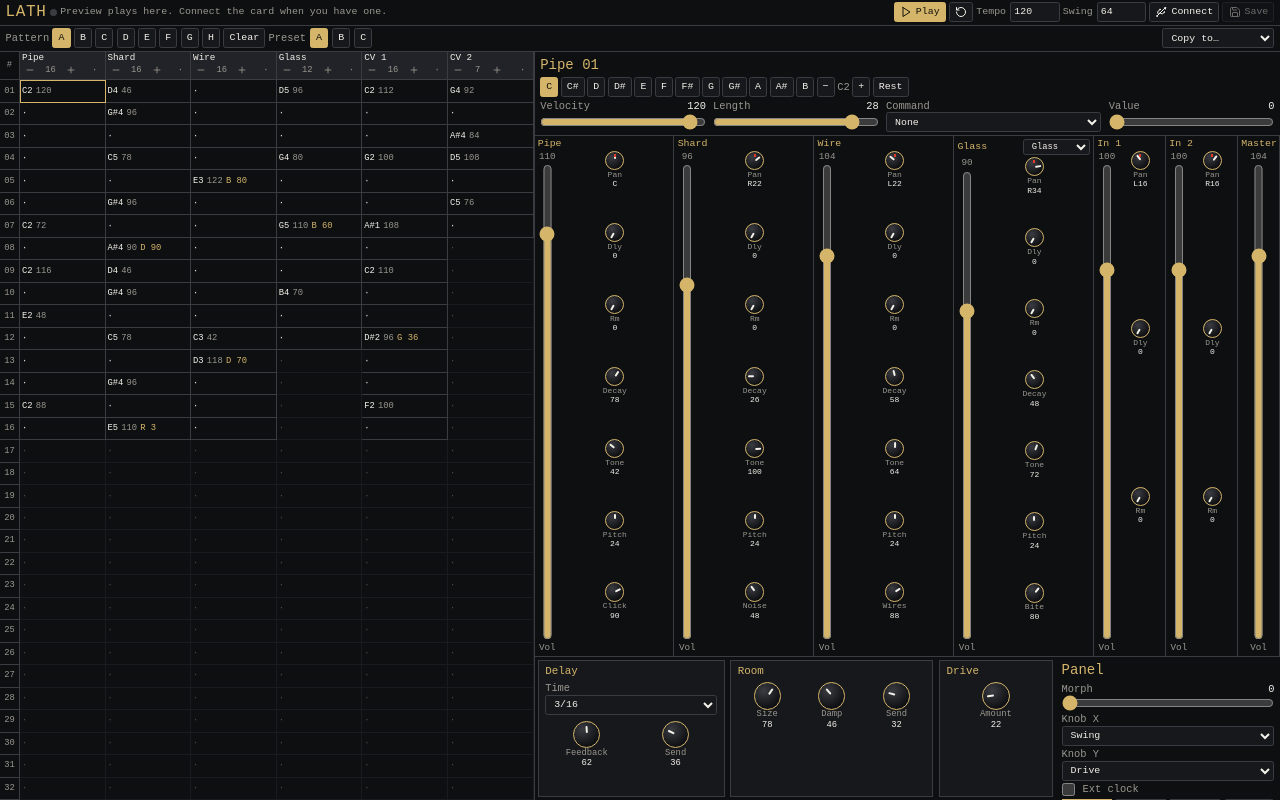
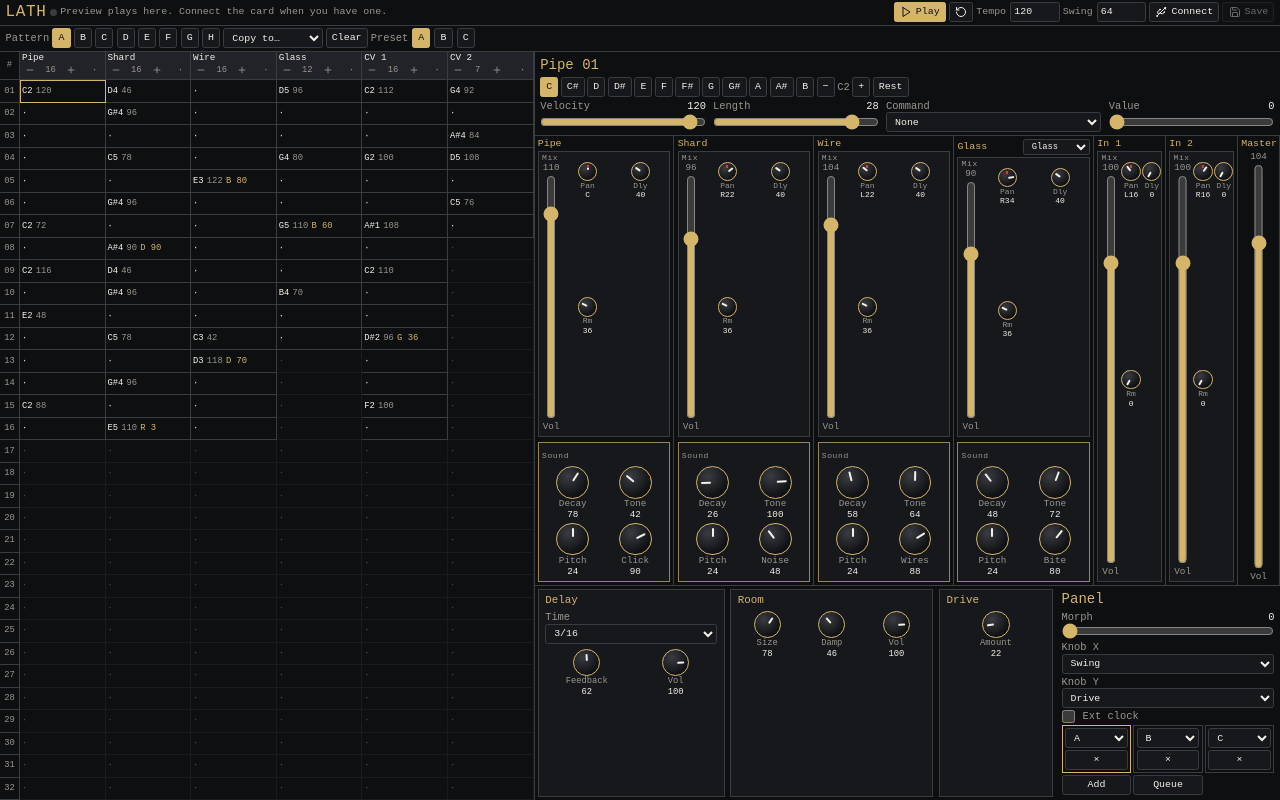
Before and after one commit to gordonbleu-modular/lath, a React (Vite) app: page / in a window 1280 px wide. Built offline with nearby package versions, Linux system fonts and the light colour scheme.

Commit message:
Reverb and UI changes

```diff
--- a/public/lath-worklet.js
+++ b/public/lath-worklet.js
@@ -5,8 +5,9 @@ function createEngine(sr) {
   const delayLen = Math.floor(sr);
   const delay = new Float32Array(delayLen);
   let delayW = 0;
-  const combLen = [0.031, 0.037, 0.041, 0.047].map((t) => Math.floor(sr * t));
-  const comb = combLen.map((n) => new Float32Array(n));
+  const combBase = [2200, 2800, 3400, 4000].map((n) => Math.max(64, Math.floor((n * sr) / 48000)));
+  const combMax = combBase.map((n) => Math.floor((n * 163) / 128) + 1);
+  const comb = combMax.map((n) => new Float32Array(n));
   const combI = [0, 0, 0, 0];
   const combLp = [0, 0, 0, 0];
   const apLen = [Math.floor(sr * 0.005), Math.floor(sr * 0.0017)];
@@ -425,7 +426,7 @@ function createEngine(sr) {
     if (r < 0) r += delayLen;
     const wet = delay[r | 0];
     const fb = (project.delay.fb / 127) * 0.82;
-    const din = bus * (project.delay.mix / 127) + extraD;
+    const din = extraD;
     let rec = din + wet * fb;
     rec = Math.tanh(rec);
     delay[delayW] = rec;
@@ -435,20 +436,27 @@ function createEngine(sr) {
     if (r2 < 0) r2 += delayLen;
     const wetR = delay[r2 | 0];
 
-    const size = 0.45 + (project.room.size / 127) * 0.7;
-    const damp = 0.2 + (project.room.damp / 127) * 0.7;
-    const rin = (bus * (project.room.mix / 127) + extraB) * 0.4;
-    let tank = 0;
+    const sz = project.room.size | 0;
+    const freeze = sz >= 124;
+    const damp = (20 + ((project.room.damp | 0) >> 1)) / 256;
+    const roomFb = Math.min(246, 160 + ((sz * 90) >> 7)) / 256;
+    const rin = extraB * (freeze ? 0.08 : 0.55);
+    let tankL = 0;
+    let tankR = 0;
     for (let c = 0; c < 4; c++) {
-      const len = Math.max(32, Math.floor(combLen[c] * size));
+      const len = Math.max(32, Math.min(combMax[c] - 1, Math.floor((combBase[c] * (36 + sz)) / 128)));
       const idx = combI[c] % len;
       const y = comb[c][idx];
       combLp[c] += (y - combLp[c]) * damp;
-      const fbC = 0.55 + (project.room.size / 127) * 0.3;
-      comb[c][idx] = rin + combLp[c] * fbC;
+      const loop = freeze ? y : combLp[c] * roomFb;
+      let w = rin + loop;
+      w = Math.tanh(w);
+      comb[c][idx] = w;
       combI[c] = idx + 1;
-      tank += y;
+      if (c & 1) tankR += y;
+      else tankL += y;
     }
+    let tank = (tankL + tankR) * 0.5;
     for (let a = 0; a < 2; a++) {
       const y = ap[a][apI[a]];
       ap[a][apI[a]] = tank + y * 0.5;
@@ -456,9 +464,13 @@ function createEngine(sr) {
       apI[a]++;
       if (apI[a] >= apLen[a]) apI[a] = 0;
     }
+    tankL += tank * 0.5;
+    tankR += tank * 0.5;
     const master = (project.master / 127) * 0.85 * monitor;
-    let L = (dryL + wet * 0.55 + tank * 0.18) * master;
-    let R = (dryR + wetR * 0.55 + tank * 0.18) * master;
+    const dVol = (project.delay.mix || 0) / 127;
+    const rVol = (project.room.mix || 0) / 127;
+    let L = (dryL + wet * 0.55 * dVol + tankL * 0.28 * rVol) * master;
+    let R = (dryR + wetR * 0.55 * dVol + tankR * 0.28 * rVol) * master;
     if (L > 1) L = 1;
     if (L < -1) L = -1;
     if (R > 1) R = 1;
--- a/src/components/lath-tracker.tsx
+++ b/src/components/lath-tracker.tsx
@@ -172,14 +172,9 @@ export function LathTracker() {
             {String.fromCharCode(65 + i)}
           </button>
         ))}
-        <button className="btn" onClick={() => clearPattern()} aria-label="Clear this pattern">
-          Clear
-        </button>
-        <Banks scene={project.scene} />
         <select
           aria-label="Copy to"
-          className="ml-auto"
-          style={{ width: "7rem" }}
+          className="copy"
           value=""
           onChange={(e) => {
             if (e.target.value) copyPattern(Number(e.target.value));
@@ -192,6 +187,10 @@ export function LathTracker() {
             </option>
           ))}
         </select>
+        <button className="btn" onClick={() => clearPattern()} aria-label="Clear this pattern">
+          Clear
+        </button>
+        <Banks scene={project.scene} />
       </div>
 
       <div className="stage">
@@ -311,11 +310,16 @@ export function LathTracker() {
             {["In 1", "In 2"].map((label, i) => (
               <section key={label} className="chan jack">
                 <h2>{label}</h2>
-                <div className="chan-grid jack-grid">
+                <div className="chan-body">
+                  <div className="mix-box">
+                    <span className="box-label">Mix</span>
+                    <div className="mix-controls">
                       <Fader label="Vol" min={0} max={127} value={bank.mix[4 + i].level} onChange={(v) => setMix(4 + i, "level", v)} />
                       <Knob pan label="Pan" min={0} max={127} value={bank.mix[4 + i].pan} onChange={(v) => setMix(4 + i, "pan", v)} />
                       <Knob label="Dly" min={0} max={127} value={bank.inSend[i].d} onChange={(v) => setInSend(i, "d", v)} />
                       <Knob label="Rm" min={0} max={127} value={bank.inSend[i].r} onChange={(v) => setInSend(i, "r", v)} />
+                    </div>
+                  </div>
                 </div>
               </section>
             ))}
@@ -339,15 +343,15 @@ export function LathTracker() {
               </label>
               <div className="fx-knobs">
                 <Knob label="Feedback" min={0} max={127} value={bank.delay.fb} onChange={(v) => setDelay("fb", v)} />
-                <Knob label="Send" min={0} max={127} value={bank.delay.mix} onChange={(v) => setDelay("mix", v)} />
+                <Knob label="Vol" min={0} max={127} value={bank.delay.mix} onChange={(v) => setDelay("mix", v)} />
               </div>
             </section>
             <section className="fx-group">
               <h3>Room</h3>
               <div className="fx-knobs">
-                <Knob label="Size" min={0} max={127} value={bank.room.size} onChange={(v) => setRoom("size", v)} />
+                <Knob label={bank.room.size >= 124 ? "Freeze" : bank.room.size >= 96 ? "Hall" : "Size"} min={0} max={127} value={bank.room.size} onChange={(v) => setRoom("size", v)} />
                 <Knob label="Damp" min={0} max={127} value={bank.room.damp} onChange={(v) => setRoom("damp", v)} />
-                <Knob label="Send" min={0} max={127} value={bank.room.mix} onChange={(v) => setRoom("mix", v)} />
+                <Knob label="Vol" min={0} max={127} value={bank.room.mix} onChange={(v) => setRoom("mix", v)} />
               </div>
             </section>
             <section className="fx-group">
@@ -443,15 +447,25 @@ function Instrument({
           </select>
         ) : null}
       </h2>
-      <div className="chan-grid">
+      <div className="chan-body">
+        <div className="mix-box">
+          <span className="box-label">Mix</span>
+          <div className="mix-controls">
             <Fader label="Vol" min={0} max={127} value={level} onChange={(v) => setMix(i, "level", v)} />
             <Knob pan label="Pan" min={0} max={127} value={pan} onChange={(v) => setMix(i, "pan", v)} />
             <Knob label="Dly" min={0} max={127} value={voice.sendD || 0} onChange={(v) => setVoice(i, "sendD", v)} />
             <Knob label="Rm" min={0} max={127} value={voice.sendR || 0} onChange={(v) => setVoice(i, "sendR", v)} />
+          </div>
+        </div>
+        <div className="sound-box">
+          <span className="box-label">Sound</span>
+          <div className="sound-knobs">
             <Knob label="Decay" min={1} max={127} value={voice.decay} onChange={(v) => setVoice(i, "decay", v)} />
             <Knob label="Tone" min={0} max={127} value={voice.tone} onChange={(v) => setVoice(i, "tone", v)} />
             <Knob label="Pitch" min={0} max={48} value={voice.pitch} onChange={(v) => setVoice(i, "pitch", v)} />
             <Knob label={aux} min={0} max={127} value={voice.aux} onChange={(v) => setVoice(i, "aux", v)} />
+          </div>
+        </div>
       </div>
     </section>
   );
--- a/src/lib/lath/factory.ts
+++ b/src/lib/lath/factory.ts
@@ -117,10 +117,10 @@ export function factoryProject(): Project {
     ],
     mute: [0,0,0,0,0,0],
     voice: [
-      { decay: 78, tone: 42, model: 0, pitch: 24, aux: 90, sendD: 0, sendR: 0 },
-      { decay: 26, tone: 100, model: 0, pitch: 24, aux: 48, sendD: 0, sendR: 0 },
-      { decay: 58, tone: 64, model: 0, pitch: 24, aux: 88, sendD: 0, sendR: 0 },
-      { decay: 48, tone: 72, model: 0, pitch: 24, aux: 80, sendD: 0, sendR: 0 },
+      { decay: 78, tone: 42, model: 0, pitch: 24, aux: 90, sendD: 40, sendR: 36 },
+      { decay: 26, tone: 100, model: 0, pitch: 24, aux: 48, sendD: 40, sendR: 36 },
+      { decay: 58, tone: 64, model: 0, pitch: 24, aux: 88, sendD: 40, sendR: 36 },
+      { decay: 48, tone: 72, model: 0, pitch: 24, aux: 80, sendD: 40, sendR: 36 },
     ],
     mix: [
       { level: 110, pan: 64 },
@@ -131,8 +131,8 @@ export function factoryProject(): Project {
       { level: 100, pan: 80 },
     ],
     master: 104,
-    delay: { time: 2, fb: 62, mix: 36 },
-    room: { size: 78, damp: 46, mix: 32 },
+    delay: { time: 2, fb: 62, mix: 100 },
+    room: { size: 78, damp: 46, mix: 100 },
     drive: 22,
     inputsToFx: 0,
     inSend: [
@@ -154,10 +154,10 @@ export function factoryProject(): Project {
 function threeScenes(): Scene[] {
   const a: Scene = {
     voice: [
-      { decay: 78, tone: 42, model: 0, pitch: 24, aux: 90, sendD: 0, sendR: 0 },
-      { decay: 26, tone: 100, model: 0, pitch: 24, aux: 48, sendD: 0, sendR: 0 },
-      { decay: 58, tone: 64, model: 0, pitch: 24, aux: 88, sendD: 0, sendR: 0 },
-      { decay: 48, tone: 72, model: 0, pitch: 24, aux: 80, sendD: 0, sendR: 0 },
+      { decay: 78, tone: 42, model: 0, pitch: 24, aux: 90, sendD: 40, sendR: 36 },
+      { decay: 26, tone: 100, model: 0, pitch: 24, aux: 48, sendD: 40, sendR: 36 },
+      { decay: 58, tone: 64, model: 0, pitch: 24, aux: 88, sendD: 40, sendR: 36 },
+      { decay: 48, tone: 72, model: 0, pitch: 24, aux: 80, sendD: 40, sendR: 36 },
     ],
     mix: [
       { level: 110, pan: 64 },
@@ -168,8 +168,8 @@ function threeScenes(): Scene[] {
       { level: 100, pan: 80 },
     ],
     master: 104,
-    delay: { time: 2, fb: 62, mix: 36 },
-    room: { size: 78, damp: 46, mix: 32 },
+    delay: { time: 2, fb: 62, mix: 100 },
+    room: { size: 78, damp: 46, mix: 100 },
     drive: 22,
     inSend: [
       { d: 0, r: 0 },
@@ -182,17 +182,18 @@ function threeScenes(): Scene[] {
     v.decay = Math.max(1, Math.round(v.decay * 0.55));
     v.tone = Math.min(127, v.tone + 28);
   }
-  b.delay.mix = 84;
+  b.delay.mix = 110;
   b.drive = 58;
-  b.room.mix = 18;
+  b.room.mix = 48;
   for (const v of c.voice) {
     v.decay = Math.min(127, v.decay + 36);
     v.tone = Math.max(0, v.tone - 18);
   }
   c.room.size = 112;
-  c.room.mix = 78;
+  c.room.mix = 115;
   c.drive = 6;
   c.delay.fb = 96;
+  c.delay.mix = 70;
   c.inSend = [
     { d: 70, r: 50 },
     { d: 40, r: 80 },
--- a/src/lib/lath/store.ts
+++ b/src/lib/lath/store.ts
@@ -96,5 +96,21 @@ export function normalize(project: Project): Project {
       if (v.sendR == null) v.sendR = 0;
     }
   }
+  if (!project.returns) {
+    for (const scene of project.scenes) {
+      const empty = scene.voice.every((v) => !v.sendD && !v.sendR);
+      if (empty) {
+        const d = scene.delay.mix;
+        const r = scene.room.mix;
+        for (const v of scene.voice) {
+          v.sendD = d;
+          v.sendR = r;
+        }
+        scene.delay.mix = 100;
+        scene.room.mix = 100;
+      }
+    }
+    project.returns = 1;
+  }
   return project;
 }
--- a/src/lib/lath/types.ts
+++ b/src/lib/lath/types.ts
@@ -36,9 +36,9 @@ export const KNOB_TARGETS = [
   "Swing",
   "Tempo",
   "Drive",
-  "Delay send",
+  "Delay volume",
   "Delay feedback",
-  "Room send",
+  "Room volume",
   "Room size",
   "Master",
   "Audio in 1 level",
@@ -75,6 +75,8 @@ export type Project = {
   song: number[];
   songAt: number;
   pending: number;
+  /** 1 once the effect mix knobs have been turned into return volumes. */
+  returns?: number;
   steps: Step[][][];
 };
 
--- a/src/styles.css
+++ b/src/styles.css
@@ -158,18 +158,18 @@ select {
 .desk-col > .chans {
   grid-column: 1 / -1;
   grid-row: 1;
+  min-height: 0;
+  overflow: hidden;
 }
 
 .desk-col > .fx-groups {
   grid-column: 1;
   grid-row: 2;
-  max-height: 9rem;
 }
 
 .desk-col > .hw {
   grid-column: 2;
   grid-row: 2;
-  max-height: 9rem;
   border-top: 1px solid var(--color-border);
 }
 
@@ -210,26 +210,74 @@ select {
   font-size: 0.55rem;
 }
 
-.chan-grid {
+.chan-body {
+  display: flex;
+  min-height: 0;
+  flex: 1;
+  flex-direction: column;
+  gap: 0.3rem;
+}
+
+.mix-box,
+.sound-box {
+  min-width: 0;
+  border: 1px solid var(--color-border);
+  background: var(--color-surface);
+  padding: 0.12rem 0.2rem 0.25rem;
+}
+
+.mix-box {
+  display: flex;
+  min-height: 0;
+  flex: 1;
+  flex-direction: column;
+}
+
+.sound-box {
+  flex: none;
+  border-color: color-mix(in srgb, var(--color-accent) 60%, var(--color-border));
+}
+
+.box-label {
+  font-size: 0.5rem;
+  line-height: 1;
+  letter-spacing: 0.08em;
+  color: var(--color-muted);
+}
+
+.mix-controls {
   display: grid;
   min-height: 0;
   flex: 1;
-  grid-template-columns: 1.2rem minmax(0, 1fr);
-  grid-template-rows: repeat(7, minmax(0, 1fr));
-  gap: 0.05rem 0.15rem;
+  grid-template-columns: 1.15rem 1fr 1fr;
+  grid-template-rows: 1fr 1fr;
+  gap: 0.05rem 0.1rem;
 }
 
-.chan-grid .fader {
-  grid-row: 1 / span 7;
+.mix-controls .fader {
+  grid-row: 1 / span 2;
 }
 
-.jack-grid {
-  grid-template-columns: 1.2rem minmax(0, 1fr);
-  grid-template-rows: repeat(3, minmax(0, 1fr));
+.sound-knobs {
+  display: grid;
+  grid-template-columns: 1fr 1fr;
+  justify-items: center;
+  gap: 0.12rem 0.05rem;
+  padding-top: 0.1rem;
 }
 
-.jack-grid .fader {
-  grid-row: 1 / span 3;
+.chan .sound-box .knob-cap {
+  width: 2.05rem;
+  height: 2.05rem;
+}
+
+.chan .sound-box .knob {
+  width: auto;
+  font-size: 0.58rem;
+}
+
+.copy {
+  width: 6.2rem;
 }
 
 .chan .fader-range {
@@ -255,13 +303,13 @@ select {
   min-width: 0;
   min-height: 0;
   flex-direction: column;
-  gap: 0.15rem;
-  overflow: hidden;
-  padding: 0.2rem 0.35rem;
+  gap: 0.12rem;
+  padding: 0.2rem 0.35rem 0.3rem;
 }
 
 .hw .song {
-  grid-template-columns: repeat(4, minmax(0, 1fr));
+  grid-template-columns: repeat(3, minmax(0, 1fr));
+  gap: 0.12rem;
 }
 
 .bottom .fx-groups,
```
Also changed, not shown: 1 other file (tests, documents, lock files or other folders). Lines whose indentation alone changed are shown as unchanged.
